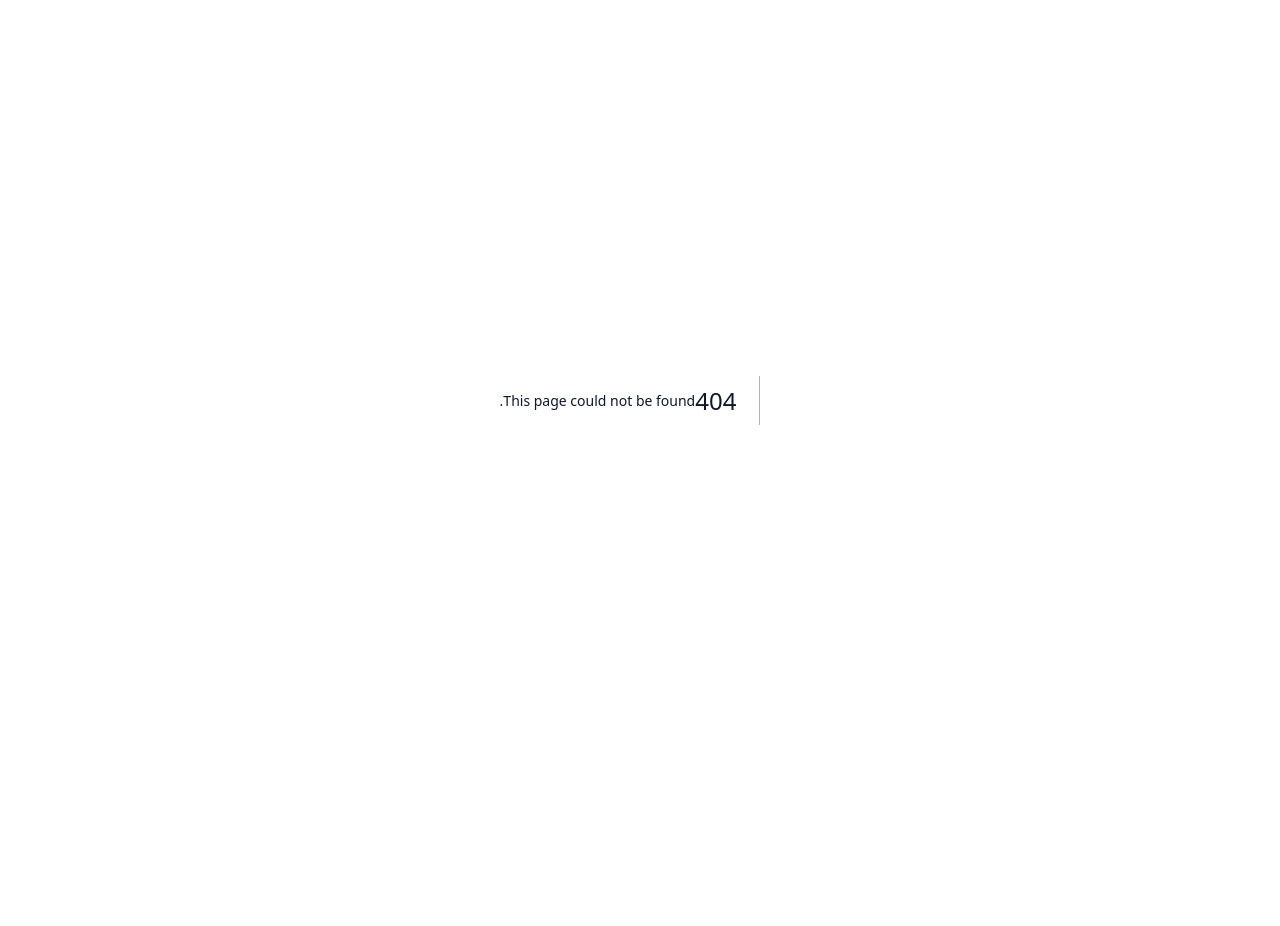
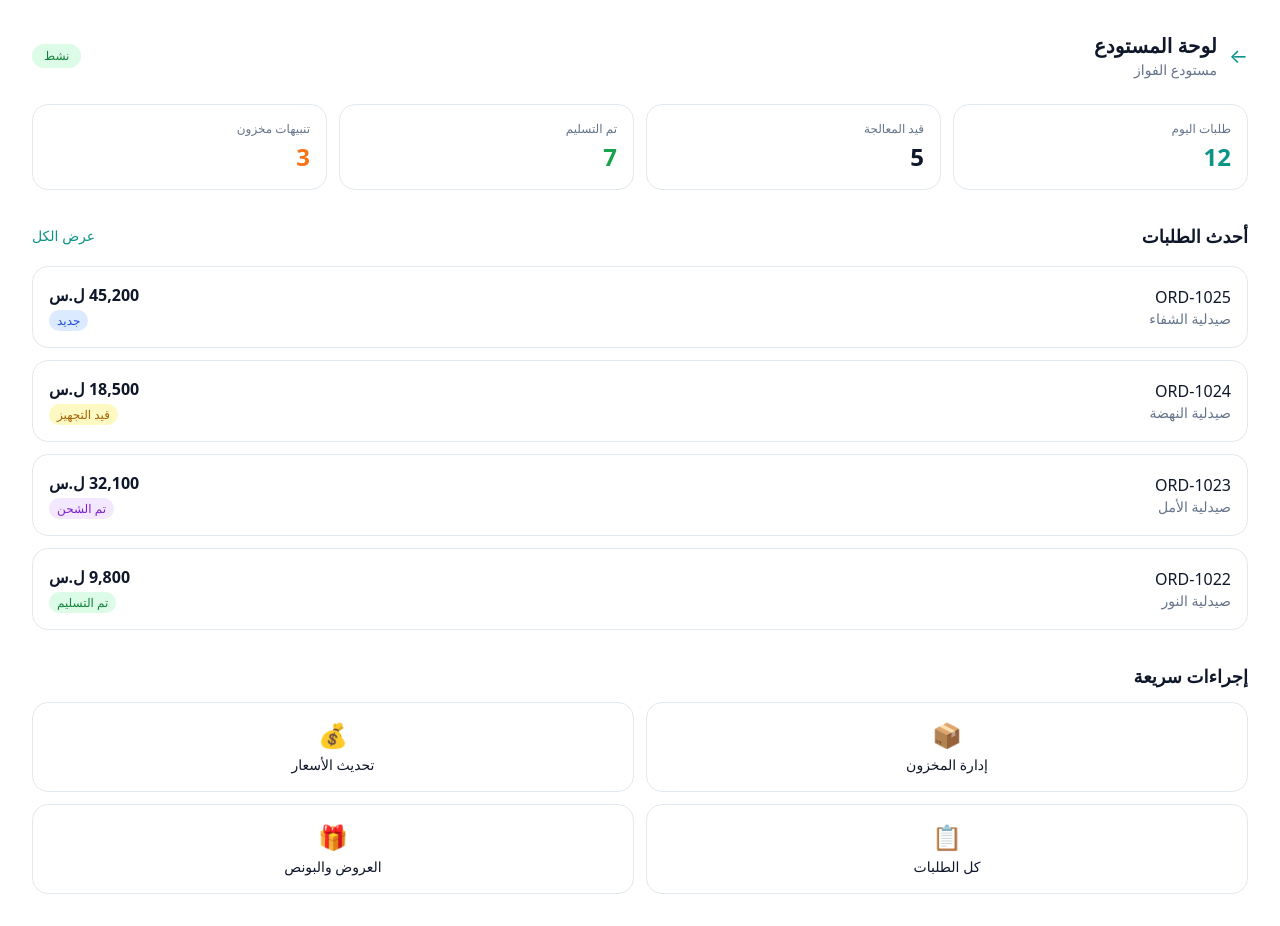
Before and after one commit to fawaz093k-lgtm/dawaak-platform, a Next.js app: page /warehouse in a window 1280 px wide. Before the commit this address had no page. Before the commit the page ends 800 px from the top, so only its background shows below. Built offline with nearby package versions, Linux system fonts and the light colour scheme.

Commit message:
Add warehouse dashboard page

```diff
--- /dev/null
+++ b/app/warehouse/page.tsx
@@ -0,0 +1,103 @@
+export default function WarehouseDashboard() {
+  return (
+    <main className="min-h-screen p-4 md:p-8 pb-24">
+      {/* Header */}
+      <header className="flex items-center justify-between mb-6">
+        <div className="flex items-center gap-3">
+          <a href="/" className="text-accent text-xl">←</a>
+          <div>
+            <h1 className="text-xl font-bold">لوحة المستودع</h1>
+            <p className="text-sm text-[var(--text-secondary)]">مستودع الفواز</p>
+          </div>
+        </div>
+        <span className="px-3 py-1 rounded-full bg-green-100 text-green-700 text-xs dark:bg-green-900/30 dark:text-green-300">
+          نشط
+        </span>
+      </header>
+
+      {/* Stats Cards */}
+      <div className="grid grid-cols-2 md:grid-cols-4 gap-3 mb-8">
+        <div className="p-4 rounded-2xl bg-[var(--card-bg)] border border-[var(--border)]">
+          <p className="text-xs text-[var(--text-secondary)] mb-1">طلبات اليوم</p>
+          <p className="text-2xl font-bold text-accent">12</p>
+        </div>
+        <div className="p-4 rounded-2xl bg-[var(--card-bg)] border border-[var(--border)]">
+          <p className="text-xs text-[var(--text-secondary)] mb-1">قيد المعالجة</p>
+          <p className="text-2xl font-bold">5</p>
+        </div>
+        <div className="p-4 rounded-2xl bg-[var(--card-bg)] border border-[var(--border)]">
+          <p className="text-xs text-[var(--text-secondary)] mb-1">تم التسليم</p>
+          <p className="text-2xl font-bold text-green-600">7</p>
+        </div>
+        <div className="p-4 rounded-2xl bg-[var(--card-bg)] border border-[var(--border)]">
+          <p className="text-xs text-[var(--text-secondary)] mb-1">تنبيهات مخزون</p>
+          <p className="text-2xl font-bold text-orange-500">3</p>
+        </div>
+      </div>
+
+      {/* Recent Orders */}
+      <div className="flex items-center justify-between mb-4">
+        <h2 className="font-bold text-lg">أحدث الطلبات</h2>
+        <a href="/orders" className="text-sm text-accent">عرض الكل</a>
+      </div>
+
+      <div className="space-y-3 mb-8">
+        {[
+          { id: "ORD-1025", pharmacy: "صيدلية الشفاء", amount: "45,200", status: "جديد", color: "bg-blue-100 text-blue-700" },
+          { id: "ORD-1024", pharmacy: "صيدلية النهضة", amount: "18,500", status: "قيد التجهيز", color: "bg-yellow-100 text-yellow-700" },
+          { id: "ORD-1023", pharmacy: "صيدلية الأمل", amount: "32,100", status: "تم الشحن", color: "bg-purple-100 text-purple-700" },
+          { id: "ORD-1022", pharmacy: "صيدلية النور", amount: "9,800", status: "تم التسليم", color: "bg-green-100 text-green-700" },
+        ].map((order) => (
+          <div
+            key={order.id}
+            className="p-4 rounded-2xl bg-[var(--card-bg)] border border-[var(--border)] flex items-center justify-between"
+          >
+            <div>
+              <p className="font-medium">{order.id}</p>
+              <p className="text-sm text-[var(--text-secondary)]">{order.pharmacy}</p>
+            </div>
+            <div className="text-left">
+              <p className="font-semibold">{order.amount} ل.س</p>
+              <span className={`text-xs px-2 py-0.5 rounded-full ${order.color}`}>
+                {order.status}
+              </span>
+            </div>
+          </div>
+        ))}
+      </div>
+
+      {/* Quick Actions */}
+      <h2 className="font-bold text-lg mb-3">إجراءات سريعة</h2>
+      <div className="grid grid-cols-2 gap-3">
+        <a
+          href="/warehouse/inventory"
+          className="p-4 rounded-2xl bg-[var(--card-bg)] border border-[var(--border)] text-center hover:border-accent transition"
+        >
+          <p className="text-2xl mb-1">📦</p>
+          <p className="font-medium text-sm">إدارة المخزون</p>
+        </a>
+        <a
+          href="/warehouse/prices"
+          className="p-4 rounded-2xl bg-[var(--card-bg)] border border-[var(--border)] text-center hover:border-accent transition"
+        >
+          <p className="text-2xl mb-1">💰</p>
+          <p className="font-medium text-sm">تحديث الأسعار</p>
+        </a>
+        <a
+          href="/orders"
+          className="p-4 rounded-2xl bg-[var(--card-bg)] border border-[var(--border)] text-center hover:border-accent transition"
+        >
+          <p className="text-2xl mb-1">📋</p>
+          <p className="font-medium text-sm">كل الطلبات</p>
+        </a>
+        <a
+          href="/warehouse/offers"
+          className="p-4 rounded-2xl bg-[var(--card-bg)] border border-[var(--border)] text-center hover:border-accent transition"
+        >
+          <p className="text-2xl mb-1">🎁</p>
+          <p className="font-medium text-sm">العروض والبونص</p>
+        </a>
+      </div>
+    </main>
+  );
+}
```
